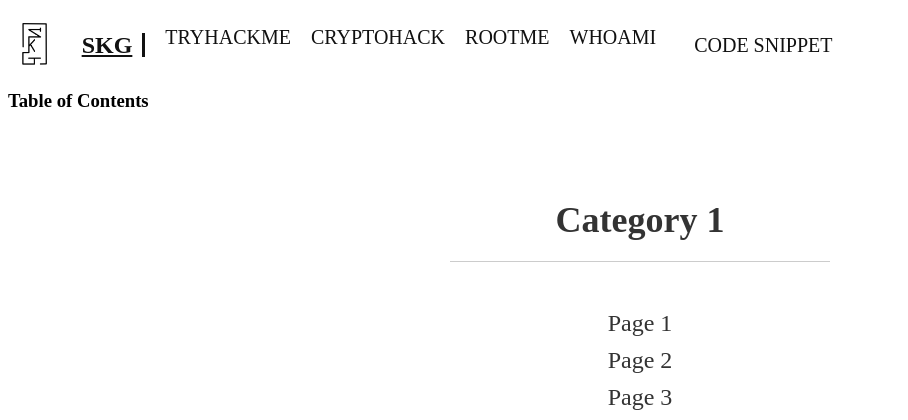
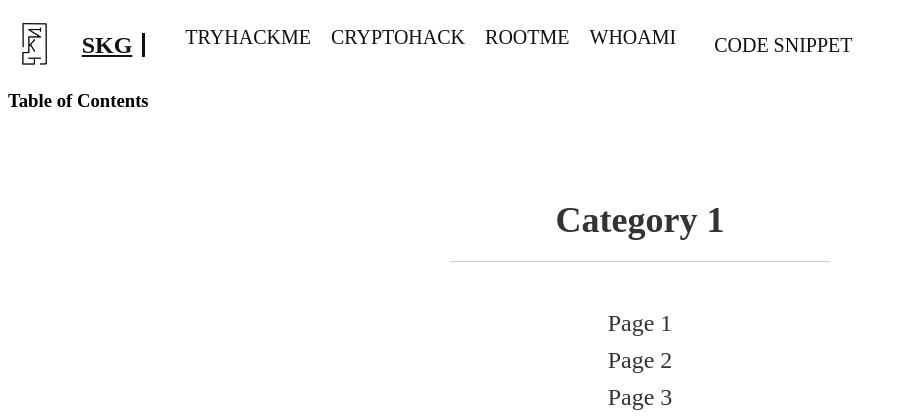
Before and after one commit to Not-Skg/-Not-Skg.github.io, a PHP site: page / in a window 1280 px wide. Shown: the top 420 px of the page, without its empty margins (0-908 px from the left). Run offline with PHP 8.4, Linux system fonts and the light colour scheme.

Commit message:
Update style.css

```diff
--- a/css/style.css
+++ b/css/style.css
@@ -42,7 +42,7 @@ header .header-brand {
 header nav {
   display: flex; /* Utiliser Flexbox pour aligner les éléments */
   align-items: center; /* Centrer verticalement les éléments */
-  /* Supprimer la marge à gauche pour étendre nav au maximum possible à gauche */
+  margin-left: 20px; /* Ajouter une marge à gauche pour compenser la barre verticale */
 }
 
 header nav ul {
```
